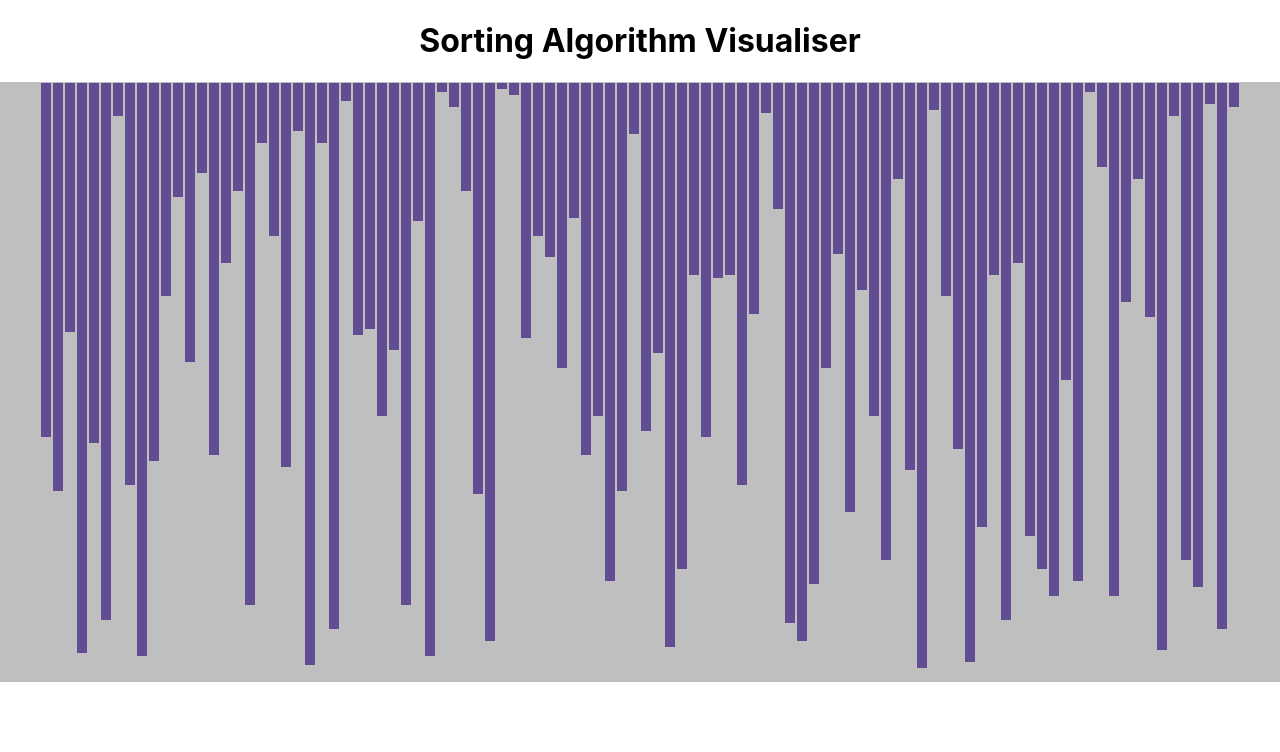
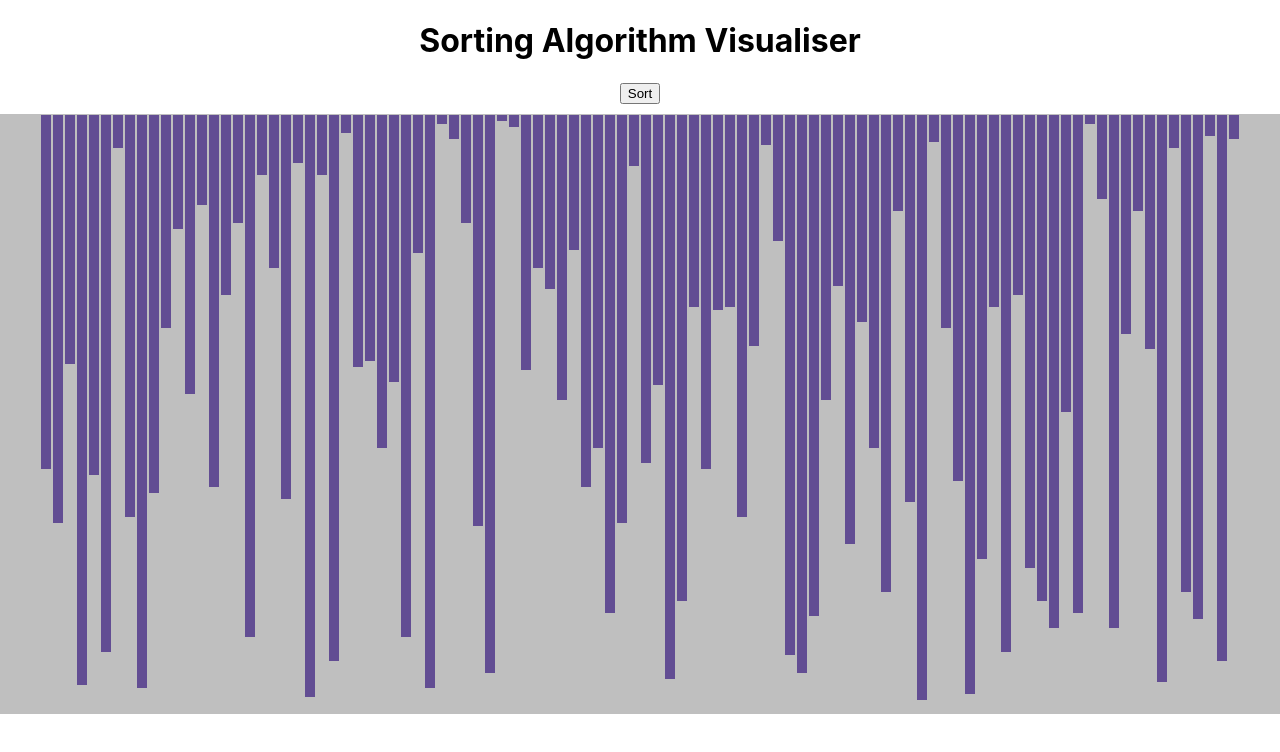
Before and after one commit to owenmilliner/sorting-algorithm-visualiser, a React (Create React App) app in the folder sorting-algorithm-visualiser/: page / in a window 1280 px wide. Shown: the top 752 px of the page. Built offline with nearby package versions, Linux system fonts and the light colour scheme.

Commit message:
Bubble Sort algorithm created.

```diff
--- a/sorting-algorithm-visualiser/src/App.css
+++ b/sorting-algorithm-visualiser/src/App.css
@@ -19,3 +19,7 @@
   background-color: rgb(98, 77, 147);
   width: auto;
 }
+
+button {
+  margin-bottom: 10px;
+}
--- /dev/null
+++ b/sorting-algorithm-visualiser/src/algorithms/bubble-sort.js
@@ -0,0 +1,23 @@
+const BubbleSort = (dataSet) => {
+  const testDataSet = [...dataSet];
+
+  console.log(testDataSet);
+
+  for (let i = 0; i < testDataSet.length - 1; i++) {
+    for (let j = 0; j < testDataSet.length - 1; j++) {
+      if (testDataSet[j] > testDataSet[j + 1]) {
+        swap(testDataSet, j, j + 1);
+      }
+    }
+  }
+
+  console.log(testDataSet);
+};
+
+const swap = (testDataSet, indexI, indexJ) => {
+  let tempNumber = testDataSet[indexI];
+  testDataSet[indexI] = testDataSet[indexJ];
+  testDataSet[indexJ] = tempNumber;
+};
+
+export default BubbleSort;
--- a/sorting-algorithm-visualiser/src/components/Chart.jsx
+++ b/sorting-algorithm-visualiser/src/components/Chart.jsx
@@ -1,5 +1,6 @@
 import { useEffect, useState } from 'react';
 import Bar from './Bar';
+import BubbleSort from '../algorithms/bubble-sort';
 
 const Chart = () => {
   const [dataSet, setDataSet] = useState([]);
@@ -15,12 +16,14 @@ const Chart = () => {
   }, []);
 
   return (
-    <div className='chart'>
-      {dataSet.map((value) => {
-        key++;
-        console.log(value);
-        return <Bar value={value} key={key} />;
-      })}
+    <div className='ChartParent'>
+      <button onClick={() => BubbleSort(dataSet)}>Sort</button>
+      <div className='chart'>
+        {dataSet.map((value) => {
+          key++;
+          return <Bar value={value} key={key} />;
+        })}
+      </div>
     </div>
   );
 };
```
